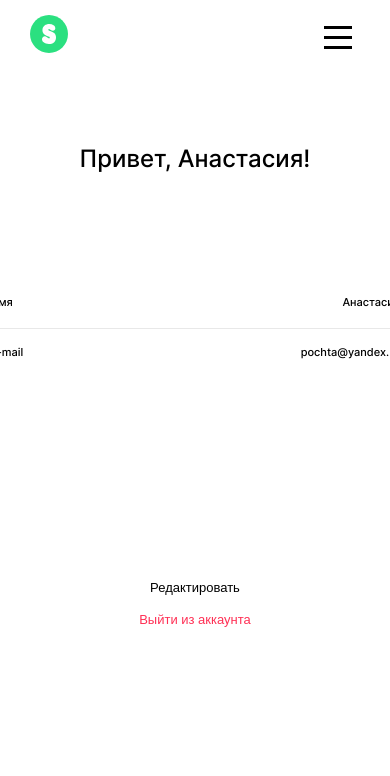
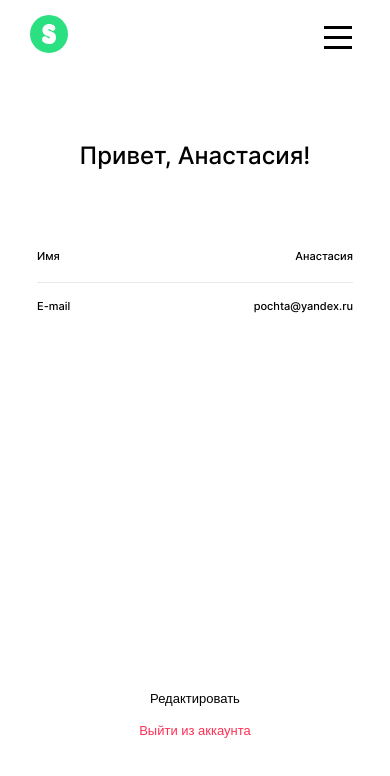
Before and after one commit to muravevanastya/movies-explorer-frontend, a React (Create React App) app: page /profile in a window 390 px wide. Shown: the top 776 px of the page. Built offline with nearby package versions, Linux system fonts and the light colour scheme.

Commit message:
сделала адаптив для страницы редактирования пользователя

```diff
--- a/src/components/Profile/Profile.css
+++ b/src/components/Profile/Profile.css
@@ -13,11 +13,11 @@
 
 .profile__form {
   margin-top: 123px;
+  width: 32%;
 }
 
 .profile__fieldset {
   border: none;
-  width: 410px;
 }
 
 .profile__items {
@@ -73,3 +73,33 @@
   opacity: 0.6;
   transition: .2s ease-in-out;
 }
+
+@media screen and (max-width: 769px) {
+  .profile__title {
+    margin-top: 253px;
+  }
+
+  .profile__form {
+    margin-top: 96px;
+    width: 53%;
+  }
+
+  .profile__settings {
+    margin-top: 190px;
+  }
+}
+
+@media screen and (max-width: 470px) {
+  .profile__title {
+    margin-top: 84px;
+  }
+
+  .profile__form {
+    width: 81%;
+    margin-top: 80px;
+  }
+
+  .profile__settings {
+    margin-top: 358px;
+  }
+}
```
